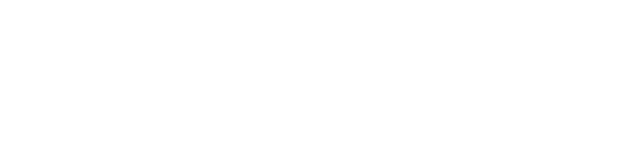
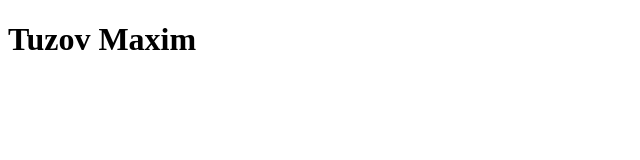
Before and after one commit to xfaceit-byte/Laborator5, a plain HTML site: page index.html in a window 1280 px wide. Shown: the whole page, without its empty margins (0-640 px from the left). Drawn offline with Linux system fonts and the light colour scheme.

Commit message:
Am adaugat numele si prenumele

```diff
--- a/index.html
+++ b/index.html
@@ -9,6 +9,7 @@
 
 <body>
 
+  <h1>Tuzov Maxim</h1>
 </body>
 
 </html>
```
